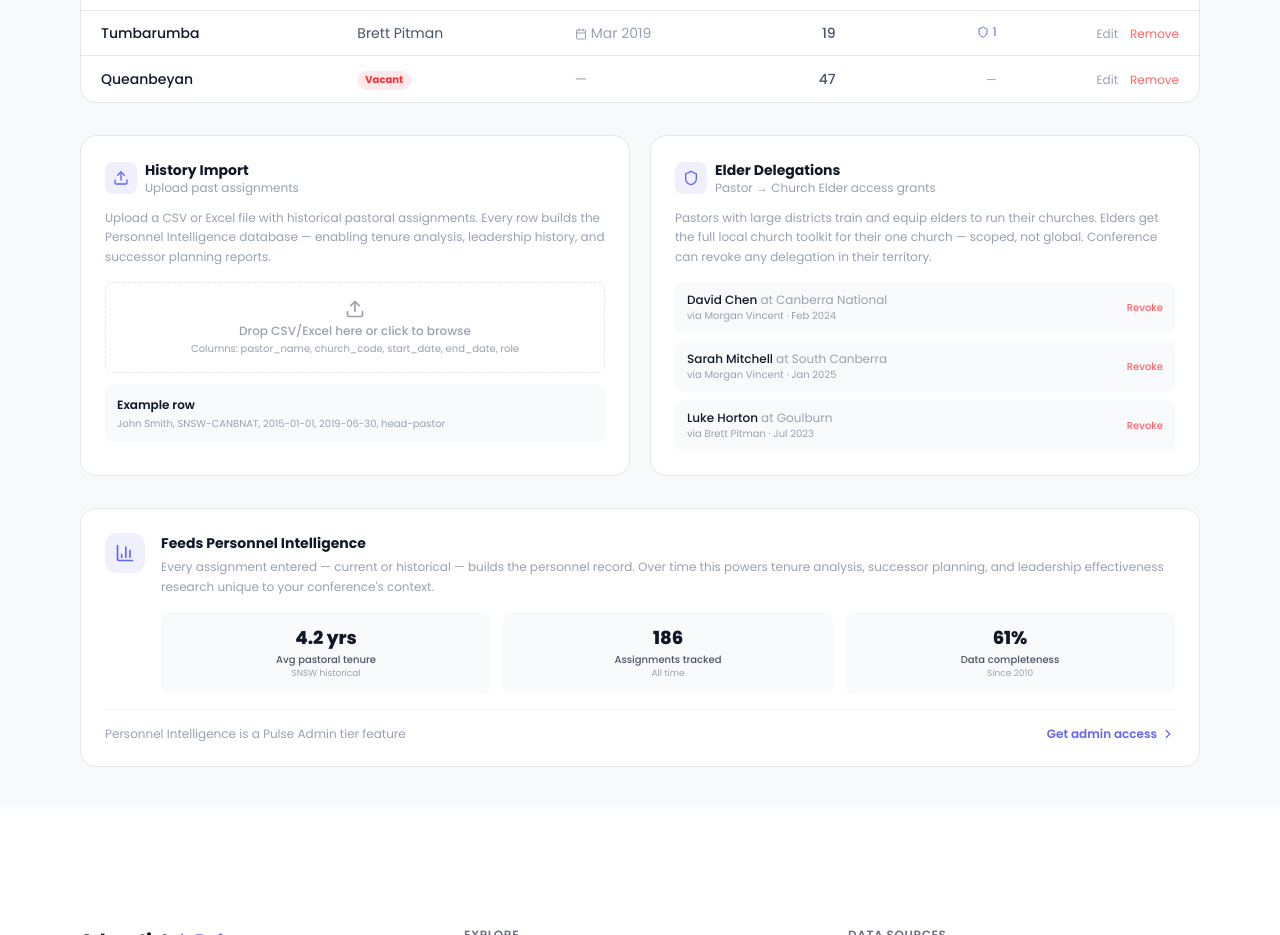
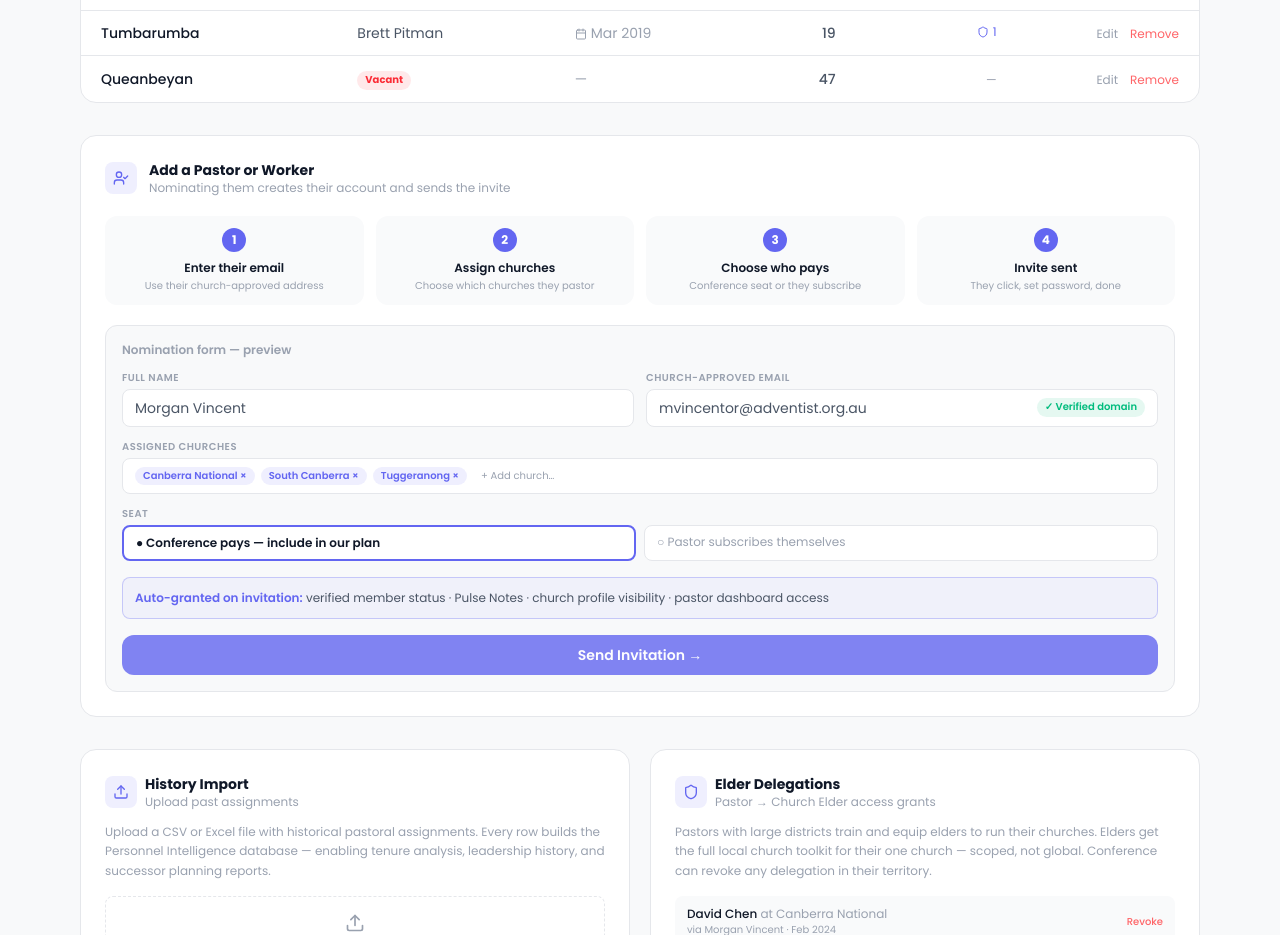
Before and after one commit to South-NSW-Conference-Office/adventistpulse-backend, a Next.js app: page /conference in a window 1280 px wide. Shown: the part 1160-2095 px from the top of the page. Built offline with nearby package versions, Linux system fonts and the light colour scheme; no server answers.

Commit message:
feat: invite flow on conference dashboard; nomination=verification; conference-paid vs self-paid seat; auto-benefits on nomination

```diff
--- a/app/conference/page.tsx
+++ b/app/conference/page.tsx
@@ -253,6 +253,86 @@ export default function ConferenceDashboardPage() {
           </div>
         </div>
 
+        {/* Invite Flow Panel */}
+        <div className={cn('rounded-2xl border p-6 mb-8', tokens.bg.card, tokens.border.default)}>
+          <div className="flex items-center gap-3 mb-5">
+            <div className="w-8 h-8 rounded-lg bg-[#6366F1]/10 flex items-center justify-center">
+              <UserCheck className="w-4 h-4 text-[#6366F1]" />
+            </div>
+            <div>
+              <h3 className={cn('text-sm font-bold', tokens.text.heading)}>Add a Pastor or Worker</h3>
+              <p className={cn('text-xs', tokens.text.muted)}>Nominating them creates their account and sends the invite</p>
+            </div>
+          </div>
+
+          {/* How it works */}
+          <div className="grid sm:grid-cols-4 gap-3 mb-5">
+            {[
+              { step: '1', label: 'Enter their email',    desc: 'Use their church-approved address' },
+              { step: '2', label: 'Assign churches',      desc: 'Choose which churches they pastor' },
+              { step: '3', label: 'Choose who pays',      desc: 'Conference seat or they subscribe' },
+              { step: '4', label: 'Invite sent',          desc: 'They click, set password, done' },
+            ].map(({ step, label, desc }) => (
+              <div key={step} className={cn('rounded-xl p-3 text-center', 'bg-gray-50 dark:bg-[#1a2a3a]')}>
+                <div className="w-6 h-6 rounded-full bg-[#6366F1] text-white text-xs font-bold flex items-center justify-center mx-auto mb-2">
+                  {step}
+                </div>
+                <p className={cn('text-xs font-semibold', tokens.text.heading)}>{label}</p>
+                <p className={cn('text-[10px] mt-0.5', tokens.text.muted)}>{desc}</p>
+              </div>
+            ))}
+          </div>
+
+          {/* Sample form */}
+          <div className={cn('rounded-xl border p-4', tokens.bg.page, tokens.border.default)}>
+            <p className={cn('text-xs font-semibold mb-3', tokens.text.muted)}>Nomination form — preview</p>
+            <div className="grid sm:grid-cols-2 gap-3 mb-3">
+              <div>
+                <label className={cn('block text-[10px] font-semibold uppercase tracking-wider mb-1', tokens.text.muted)}>Full Name</label>
+                <div className={cn('rounded-lg border px-3 py-2 text-sm', tokens.bg.card, tokens.border.default, tokens.text.body)}>
+                  Morgan Vincent
+                </div>
+              </div>
+              <div>
+                <label className={cn('block text-[10px] font-semibold uppercase tracking-wider mb-1', tokens.text.muted)}>Church-approved email</label>
+                <div className={cn('rounded-lg border px-3 py-2 text-sm flex items-center gap-2', tokens.bg.card, tokens.border.default, tokens.text.body)}>
+                  mvincentor@adventist.org.au
+                  <span className="ml-auto text-[10px] px-2 py-0.5 rounded-full bg-emerald-500/10 text-emerald-500 font-semibold">✓ Verified domain</span>
+                </div>
+              </div>
+            </div>
+            <div className="mb-3">
+              <label className={cn('block text-[10px] font-semibold uppercase tracking-wider mb-1', tokens.text.muted)}>Assigned Churches</label>
+              <div className={cn('rounded-lg border px-3 py-2 text-sm flex flex-wrap gap-1.5', tokens.bg.card, tokens.border.default)}>
+                {['Canberra National', 'South Canberra', 'Tuggeranong'].map(c => (
+                  <span key={c} className="px-2 py-0.5 rounded-full text-[10px] font-semibold bg-[#6366F1]/10 text-[#6366F1]">
+                    {c} ×
+                  </span>
+                ))}
+                <span className={cn('text-[10px] px-2 py-0.5', tokens.text.muted)}>+ Add church…</span>
+              </div>
+            </div>
+            <div className="mb-4">
+              <label className={cn('block text-[10px] font-semibold uppercase tracking-wider mb-1', tokens.text.muted)}>Seat</label>
+              <div className="grid grid-cols-2 gap-2">
+                <div className={cn('rounded-lg border-2 border-[#6366F1] px-3 py-2 text-xs font-semibold', tokens.bg.card, tokens.text.heading)}>
+                  ● Conference pays — include in our plan
+                </div>
+                <div className={cn('rounded-lg border px-3 py-2 text-xs', tokens.bg.card, tokens.border.default, tokens.text.muted)}>
+                  ○ Pastor subscribes themselves
+                </div>
+              </div>
+            </div>
+            <div className={cn('rounded-lg border border-[#6366F1]/30 bg-[#6366F1]/5 p-3 mb-4 text-xs', tokens.text.body)}>
+              <span className="font-semibold text-[#6366F1]">Auto-granted on invitation:</span>{' '}
+              verified member status · Pulse Notes · church profile visibility · pastor dashboard access
+            </div>
+            <button className="w-full py-2.5 rounded-xl text-sm font-semibold bg-[#6366F1] text-white hover:bg-[#4f46e5] transition-colors opacity-80 cursor-default">
+              Send Invitation →
+            </button>
+          </div>
+        </div>
+
         {/* History Import & Delegation side by side */}
         <div className="grid sm:grid-cols-2 gap-5 mb-8">
 
```
